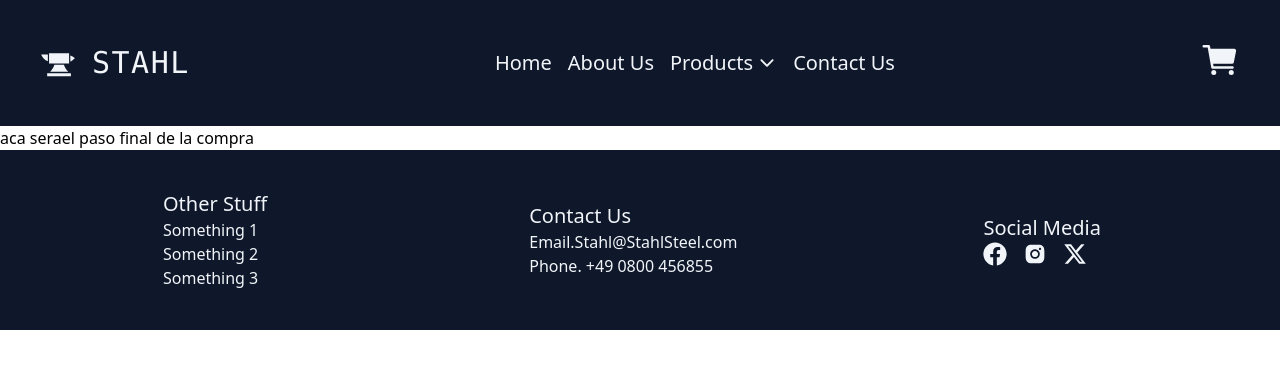
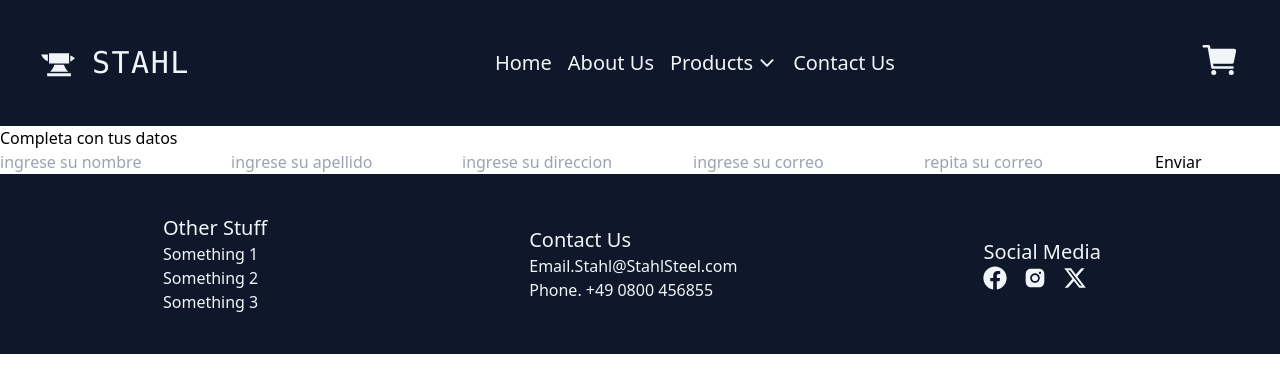
Before and after one commit to JulianHoltz/E-commerce-STAHL-React.js-Coder-JH, a React (Vite) app: page /checkout in a window 1280 px wide. Shown: the top 392 px of the page. Built offline with nearby package versions, Linux system fonts and the light colour scheme.

Commit message:
todo funcional - faltan estilos

```diff
--- a/src/App.jsx
+++ b/src/App.jsx
@@ -7,6 +7,7 @@ import ContactUs from './components/ContactUs'
 import {BrowserRouter, Routes, Route} from 'react-router-dom'
 import {CartProvider} from './context/CartContext';
 import CartContainer from './components/CartContainer';
+import Checkout from './components/Checkout';
 
 
 
@@ -24,7 +25,7 @@ function App() {
         <Route path='/item/:itemId' element={<ItemDetailConteiner/>}/>
         <Route path='/ContactUs' element={<ContactUs/>}/>
         <Route path='/cart' element={<CartContainer/>}/>
-        <Route path='/checkout' element={<h1>aca serael paso final de la compra</h1>}/>
+        <Route path='/checkout' element={<Checkout/>}/>
       </Routes>
       <div className='bg-slate-900'><Footer/></div>
       </CartProvider>
--- a/src/components/CartList.jsx
+++ b/src/components/CartList.jsx
@@ -2,6 +2,7 @@ import React from 'react';
 import {useContext} from 'react';
 import {CartContext} from '../context/CartContext';
 import CartItem from './CartItem';
+import { Link } from 'react-router-dom';
 
 
 const CartList = () => {
@@ -30,7 +31,7 @@ const CartList = () => {
       </tfoot>
     </table>
     <button onClick={clear}>Empty Cart</button>
-    <button >Go to pay</button>
+    <Link to='/checkout'>Go to pay</Link>
     </div>
   )
 }
--- /dev/null
+++ b/src/components/Checkout.jsx
@@ -0,0 +1,102 @@
+import React, { useContext, useState } from 'react'
+import {CartContext} from '../context/CartContext'
+import { addDoc, serverTimestamp, collection, getDoc, updateDoc } from 'firebase/firestore';
+import { db } from '../services/firebase';
+import { Link } from "react-router-dom";
+import Loader from './Loader';
+
+
+const Checkout = () => {
+    const [user, setUser] = useState({});
+    const [mailValidator, setMailValidator] = useState('');
+    const {cart, cartTotal, clear} = useContext(CartContext);
+    const [orderId, setOrderId] = useState('');
+    const [loader, setLoader] = useState(false);
+
+    //Funcion que captura los datos ingresados, y con ellos arma el objeto "comprador"
+    const userData = (e) => {
+        setUser(
+            {
+                ...user,
+                [e.target.name]:e.target.value//Propiedad dinamica va entre corchetes
+            }
+        )
+    }
+    console.log(user, mailValidator)
+
+    const finalizarCompra = (e) =>{
+        e.preventDefault() //Ojo que si no lo freno, me borra TODO! acordate que el submit refresca la pagina
+        //Validacion basica de que los campos tienen info
+        if(!user.name || !user.lastname || !user.adress || !user.email){
+            alert('los capos son obligatorios!')
+        } else if(user.email !== mailValidator){
+            alert('Los mails no concuerdan')
+        }else{
+            //arranco el loader...
+            setLoader(true)
+            //Datos para enviar a DB
+        let order = {
+            buyer:user,
+            shop:cart,
+            total:cartTotal(),
+            date:serverTimestamp()
+        }
+        const sales = collection(db, "oreders");
+        //Agregar documento
+        addDoc(sales, order)
+        .then((res)=>{
+            //Como la compra salio OK, actualizo mi Stock
+            cart.forEach((item)=>{
+                const docRef = doc(db,"products", item.id);
+                getDoc(docRef)
+                .then((dbDoc)=>{
+                    updateDoc(docRef, {stock:dbDoc.data().stock - item.quantity})
+                })
+                .catch((error)=>console.log(error))
+            })
+
+            setOrderId(res.id)
+            clear() //si salio todo Ok borro el carrito, para no repetir compras identicas por error...
+        })
+        .catch((error)=>console.log(error))
+        .finally(()=> setLoader(false))
+        }
+
+
+
+    }
+
+
+    //return anticipado para meter el Loader
+    if(loader){
+        return <Loader/>
+    }
+
+  return (
+    <>
+        {
+            orderId !== ''
+            ? <div>
+                <h4>Orden Generada con exito!</h4>
+                <h5>El id de tu compra es: {orderId}</h5>
+                <Link to='/'>Volver al Home</Link>
+            </div>
+            :
+            <div>
+            <h1>Completa con tus datos</h1>
+            <form action="" onSubmit={finalizarCompra}>
+                <input type="text" name='name' placeholder='ingrese su nombre' onChange={userData}/>
+                <input type="text" name='lastname' placeholder='ingrese su apellido' onChange={userData}/>
+                <input type="text" name='adress' placeholder='ingrese su direccion' onChange={userData}/>
+                <input type="email" name='email' placeholder='ingrese su correo' onChange={userData}/>
+                <input type="email" name='second-email' placeholder='repita su correo' onChange={(e) => setMailValidator(e.target.value)}/>
+                <button type='submit'>Enviar</button>
+            </form>
+        </div>
+        }
+
+    </>
+  )
+}
+
+export default Checkout
--- a/src/components/mock/data.jsx
+++ b/src/components/mock/data.jsx
@@ -1,18 +1,7 @@
 
 
-const products = [
+export const products = [
   {
-    id: "1",
-    name: "Rebar 6mm",
-    price: 3500,
-    category: "Rebars",
-    description:"Steel reabar 6mm width, for concrete reinforcement",
-    img: "https://i.ibb.co/4Zj4rfGB/varillas6.jpg",
-    alt: "Rebar photo",
-    stock: 1
-  },
-  {
-    id: "2",
     name: "Rebar 8mm",
     price: 6000,
     category: "Rebars",
@@ -22,7 +11,6 @@ const products = [
     stock: 5
   },
   {
-    id: "3",
     name: "Rebar 10mm",
     price: 10250,
     category: "Rebars",
@@ -32,7 +20,6 @@ const products = [
     stock: 10
   },
   {
-    id: "4",
     name: "Rebar 12mm",
     price: 16300,
     category: "Rebars",
@@ -42,7 +29,6 @@ const products = [
     stock: 1
   },
   {
-    id: "5",
     name: "Structural Angle 2x2x1/4",
     price: 46100,
     category: "Beams",
@@ -52,7 +38,6 @@ const products = [
     stock: 100
   },
   {
-    id: "6",
     name: "HEB 200",
     price: 163000,
     category: "Beams",
@@ -62,7 +47,6 @@ const products = [
     stock: 20
   },
   {
-    id: "7",
     name: "Structural Tube 20x20x2",
     price: 35500,
     category: "Beams",
@@ -72,7 +56,6 @@ const products = [
     stock: 20
   },
   {
-    id: "8",
     name: "Corrugated steel sheet",
     price: 62300,
     category: "steelShets",
@@ -82,7 +65,6 @@ const products = [
     stock: 289
   },
   {
-    id: "9",
     name: "steel sheet 1/2",
     price: 190300,
     category: "steelShets",
@@ -92,7 +74,6 @@ const products = [
     stock: 18
   },
   {
-    id: "10",
     name: "Bosch Power Screwdriver",
     price: 77050,
     category: "PowerTools",
@@ -102,7 +83,6 @@ const products = [
     stock: 2
   },
   {
-    id: "11",
     name: "Bosch Grinder",
     price: 51209,
     category: "PowerTools",
```
Also changed, not shown: src/components/ItemListContainer.jsx (+11 -1 lines).
